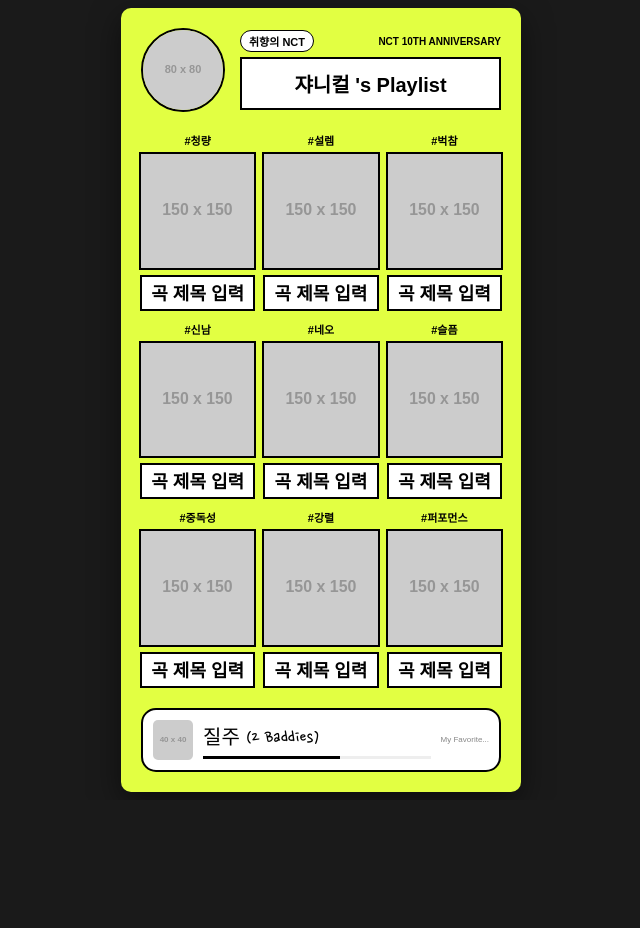
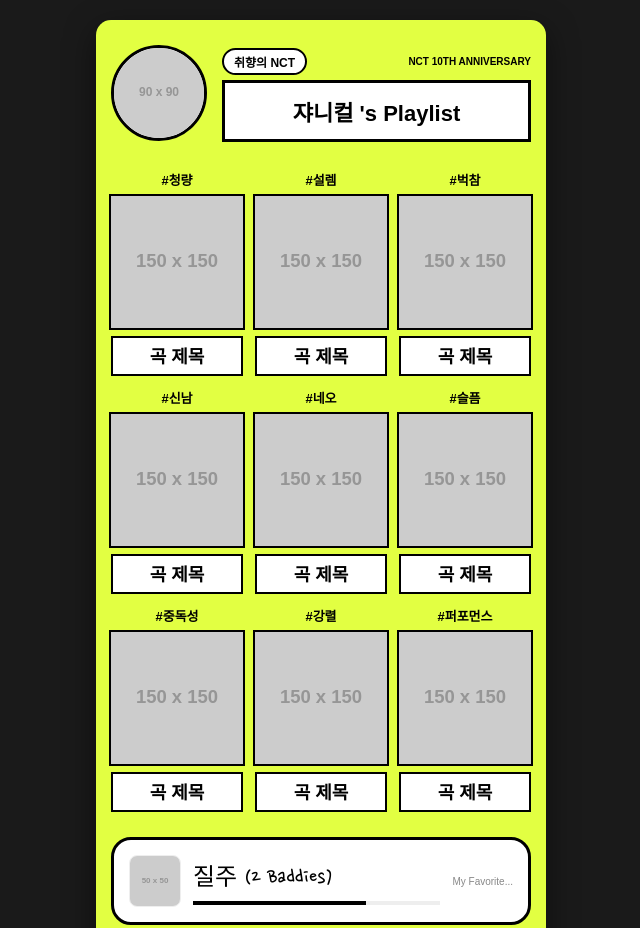
Before and after one commit to kaya1229/NCT_PLAYLIST, a plain HTML site: page index.html in a window 1280 px wide. Shown: the top 928 px of the page, without its empty margins (319-959 px from the left). Before the commit the page ends 800 px from the top, so only its background shows below. Drawn offline with Linux system fonts and the light colour scheme; placeholder pictures from the web are drawn by us; a web font is replaced by a local one.

Commit message:
Update index.html

```diff
--- a/index.html
+++ b/index.html
@@ -2,57 +2,68 @@
 <html lang="ko">
 <head>
     <meta charset="UTF-8">
-    <title>NCT Playlist UI with iTunes API</title>
+    <meta name="viewport" content="width=device-width, initial-scale=1.0">
+    <title>NCT Playlist Maker</title>
 
     <link href="https://fonts.googleapis.com/css2?family=Nanum+Pen+Script&display=swap" rel="stylesheet">
     <link href="https://cdn.jsdelivr.net/gh/orioncactus/pretendard/dist/web/static/pretendard.css" rel="stylesheet">
 
     <style>
         :root {
-            --nct-neon: #CBFF00; /* NCT 공식 네온 그린 */
-            --bg-yellow: #E2FF42; /* 레퍼런스 배경 노란빛 그린 */
-            --font-hand: 'Nanum Pen Script', cursive; /* 레퍼런스 손글씨 */
-            --font-gothic: 'Pretendard', sans-serif; /* 레퍼런스 기본 텍스트 */
+            --nct-neon: #CBFF00;
+            --bg-yellow: #E2FF42;
+            --font-hand: 'Nanum Pen Script', cursive;
+            --font-gothic: 'Pretendard', sans-serif;
         }
 
         body {
             background-color: #1a1a1a;
             display: flex;
             justify-content: center;
-            align-items: center;
+            align-items: flex-start; /* 모바일에서 상단부터 노출 */
             min-height: 100vh;
             margin: 0;
+            padding: 20px 10px;
+            box-sizing: border-box;
             font-family: var(--font-gothic);
         }
 
         .playlist-card {
             background-color: var(--bg-yellow);
-            width: 360px;
-            padding: 20px;
-            border-radius: 10px;
+            width: 100%;
+            max-width: 450px; /* 모바일에서 더 크게 보이도록 조정 */
+            padding: 25px 15px;
+            border-radius: 15px;
             box-shadow: 0 10px 30px rgba(0,0,0,0.5);
             position: relative;
+            box-sizing: border-box;
         }
 
-        /* 상단 프로필 영역 */
+        /* 프로필 영역 */
         .header {
             display: flex;
             align-items: center;
             gap: 15px;
-            margin-bottom: 20px;
+            margin-bottom: 25px;
+        }
+
+        .profile-container {
+            position: relative;
+            cursor: pointer;
         }
 
         .profile-img {
-            width: 80px;
-            height: 80px;
+            width: 90px;
+            height: 90px;
             border-radius: 50%;
-            border: 2px solid #000;
+            border: 3px solid #000;
             object-fit: cover;
+            background-color: #fff;
         }
 
-        .title-area {
-            flex-grow: 1;
-        }
+        #profileInput { display: none; }
+
+        .title-area { flex-grow: 1; }
 
         .badge-row {
             display: flex;
@@ -63,29 +74,29 @@
 
         .nct-badge {
             background: #fff;
-            padding: 2px 8px;
+            padding: 3px 10px;
             border-radius: 20px;
-            font-size: 11px;
+            font-size: 12px;
             font-weight: 900;
-            border: 1px solid #000;
+            border: 2px solid #000;
         }
 
         .user-name-box {
             background: #fff;
-            padding: 10px;
-            border: 2px solid #000;
-            font-size: 20px;
+            padding: 12px;
+            border: 3px solid #000;
+            font-size: 22px;
             font-weight: 900;
             text-align: center;
-            font-family: var(--font-gothic);
+            outline: none;
         }
 
-        /* 3x3 그리드 영역 */
+        /* 그리드 영역 */
         .grid-container {
             display: grid;
             grid-template-columns: repeat(3, 1fr);
-            gap: 10px;
-            margin-bottom: 20px;
+            gap: 12px;
+            margin-bottom: 25px;
         }
 
         .track-item {
@@ -95,130 +106,120 @@
         }
 
         .hashtag {
-            font-size: 11px;
+            font-size: 13px;
             font-weight: 900;
-            margin-bottom: 4px;
-            font-family: var(--font-gothic);
+            margin-bottom: 5px;
         }
 
         .album-cover {
             width: 100%;
             aspect-ratio: 1 / 1;
-            background-color: #ddd;
+            background-color: #fff;
             border: 2px solid #000;
             cursor: pointer;
-            transition: transform 0.2s;
             object-fit: cover;
         }
 
-        .album-cover:hover {
-            transform: scale(1.05);
+        .song-title-box {
+            width: calc(100% - 4px);
+            background: #fff;
+            border: 2px solid #000;
+            margin-top: 6px;
+            padding: 4px 0;
+            font-size: 18px;
+            text-align: center;
+            font-family: var(--font-hand);
+            font-weight: bold;
+            min-height: 24px;
         }
 
-        .song-title-box {
-            width: calc(100% - 2px);
-            background: #fff;
-            border: 2px solid #000;
-            margin-top: 5px;
-            padding: 2px 0;
-            font-size: 18px;
-            text-align: center;
-            font-family: var(--font-hand); /* 손글씨 폰트 적용 */
-            font-weight: bold;
-        }
-
-        /* 하단 최애곡 영역 */
+        /* 최애곡 영역 */
         .favorite-bar {
             background: #fff;
-            border-radius: 15px;
-            padding: 10px;
+            border-radius: 20px;
+            padding: 15px;
             display: flex;
             align-items: center;
-            gap: 10px;
-            border: 2px solid #000;
+            gap: 12px;
+            border: 3px solid #000;
         }
 
         .fav-cover {
-            width: 40px;
-            height: 40px;
-            border-radius: 5px;
+            width: 50px;
+            height: 50px;
+            border-radius: 8px;
+            border: 1px solid #eee;
+            cursor: pointer;
         }
 
-        .fav-info {
-            flex-grow: 1;
-        }
+        .fav-info { flex-grow: 1; }
 
         .fav-title {
-            font-size: 20px;
-            font-family: var(--font-hand); /* 손글씨 폰트 적용 */
+            font-size: 24px;
+            font-family: var(--font-hand);
             display: block;
+            outline: none;
+            cursor: text;
         }
 
         .progress-line {
-            height: 3px;
+            height: 4px;
             background: #eee;
-            margin-top: 5px;
-            position: relative;
+            margin-top: 8px;
         }
 
-        .progress-fill {
-            width: 60%;
-            height: 100%;
-            background: #000;
-        }
+        .progress-fill { width: 70%; height: 100%; background: #000; }
 
-        /* 검색 모달 스타일 */
+        /* 검색 모달 */
         .search-modal {
             display: none;
-            position: absolute;
+            position: fixed;
             top: 50%;
             left: 50%;
             transform: translate(-50%, -50%);
             background: #fff;
-            padding: 20px;
-            border: 3px solid #000;
-            width: 80%;
-            z-index: 100;
+            padding: 25px;
+            border: 4px solid #000;
+            width: 85%;
+            max-width: 400px;
+            z-index: 1000;
+            box-shadow: 0 0 0 100vmax rgba(0,0,0,0.7);
+        }
+
+        .search-row {
+            display: flex;
+            gap: 10px; /* 입력창과 버튼 간격 띄움 */
+            margin-bottom: 15px;
         }
 
         .search-input {
-            width: 80%;
-            padding: 8px;
+            flex-grow: 1;
+            padding: 12px;
             border: 2px solid #000;
-            font-family: var(--font-gothic);
+            font-size: 16px;
+            outline: none;
         }
 
         .search-btn {
-            padding: 8px 15px;
+            padding: 12px 20px;
             background: var(--nct-neon);
             border: 2px solid #000;
-            font-family: var(--font-gothic);
             font-weight: bold;
             cursor: pointer;
         }
 
         .search-results {
-            margin-top: 15px;
-            max-height: 200px;
+            max-height: 250px;
             overflow-y: auto;
         }
 
         .result-item {
             display: flex;
             align-items: center;
-            gap: 10px;
-            padding: 5px;
+            gap: 12px;
+            padding: 10px;
             cursor: pointer;
             border-bottom: 1px solid #eee;
-        }
-
-        .result-item:hover {
-            background: #f5f5f5;
-        }
-
-        .result-cover {
-            width: 40px;
-            height: 40px;
         }
     </style>
 </head>
@@ -226,13 +227,16 @@
 
 <div class="playlist-card">
     <div class="header">
-        <img src="https://via.placeholder.com/80" class="profile-img" alt="Profile">
+        <div class="profile-container" onclick="document.getElementById('profileInput').click()">
+            <img id="profileDisplay" src="https://via.placeholder.com/90?text=Profile" class="profile-img" alt="Profile">
+            <input type="file" id="profileInput" accept="image/*" onchange="loadProfile(event)">
+        </div>
         <div class="title-area">
             <div class="badge-row">
                 <span class="nct-badge">취향의 NCT</span>
                 <span style="font-size: 10px; font-weight: 900;">NCT 10TH ANNIVERSARY</span>
             </div>
-            <div class="user-name-box">쟈니컬 's Playlist</div>
+            <div class="user-name-box" contenteditable="true" spellcheck="false">쟈니컬 's Playlist</div>
         </div>
     </div>
 
@@ -243,8 +247,8 @@
                 document.write(`
                     <div class="track-item" id="item-${index}">
                         <div class="hashtag">${tag}</div>
-                        <img class="album-cover" onclick="openSearch(${index})" src="https://via.placeholder.com/150" alt="Select Song">
-                        <div class="song-title-box">곡 제목 입력</div>
+                        <img class="album-cover" onclick="openSearch(${index})" src="https://via.placeholder.com/150?text=Select" alt="Select">
+                        <div class="song-title-box">곡 제목</div>
                     </div>
                 `);
             });
@@ -252,84 +256,80 @@
     </div>
 
     <div class="favorite-bar">
-        <img src="https://via.placeholder.com/40" class="fav-cover">
+        <img src="https://via.placeholder.com/50?text=Art" class="fav-cover" onclick="openSearch('fav')">
         <div class="fav-info">
-            <span class="fav-title">질주 (2 Baddies)</span>
+            <span class="fav-title" contenteditable="true" spellcheck="false">질주 (2 Baddies)</span>
             <div class="progress-line"><div class="progress-fill"></div></div>
         </div>
-        <span style="font-size: 8px; color: #888;">My Favorite...</span>
+        <span contenteditable="true" style="font-size: 10px; color: #888; outline:none;">My Favorite...</span>
     </div>
 
     <div class="search-modal" id="searchModal">
-        <input type="text" class="search-input" id="searchInput" placeholder="NCT 곡 제목을 입력하세요">
-        <button class="search-btn" onclick="searchSong()">검색</button>
+        <div class="search-row">
+            <input type="text" class="search-input" id="searchInput" placeholder="곡 제목 입력">
+            <button class="search-btn" onclick="searchSong()">검색</button>
+        </div>
         <div class="search-results" id="searchResults"></div>
-        <button style="margin-top:10px; padding: 5px; border:1px solid #000; cursor:pointer;" onclick="closeSearch()">닫기</button>
+        <button style="width:100%; margin-top:15px; padding:10px; background:#eee; border:2px solid #000; font-weight:bold;" onclick="closeSearch()">닫기</button>
     </div>
 </div>
 
 <script>
-    let currentItemIndex = null; // 현재 선택된 그리드 칸 번호
+    let currentItemIndex = null;
 
-    // 검색 모달 열기
+    // 프로필 이미지 업로드 로직
+    function loadProfile(event) {
+        const output = document.getElementById('profileDisplay');
+        output.src = URL.createObjectURL(event.target.files[0]);
+    }
+
     function openSearch(index) {
         currentItemIndex = index;
         document.getElementById('searchModal').style.display = 'block';
         document.getElementById('searchInput').focus();
     }
 
-    // 검색 모달 닫기
     function closeSearch() {
         document.getElementById('searchModal').style.display = 'none';
         document.getElementById('searchResults').innerHTML = '';
         document.getElementById('searchInput').value = '';
     }
 
-    // iTunes API를 이용한 곡 검색
     async function searchSong() {
         const query = document.getElementById('searchInput').value;
         if (!query) return;
-
         const resultsDiv = document.getElementById('searchResults');
         resultsDiv.innerHTML = '검색 중...';
 
         try {
-            // NCT로 검색 결과 제한하여 정확도 높이기
             const response = await fetch(`https://itunes.apple.com/search?term=NCT+${query}&entity=song&limit=10`);
             const data = await response.json();
-
-            resultsDiv.innerHTML = ''; // 결과 초기화
+            resultsDiv.innerHTML = '';
 
             data.results.forEach(song => {
                 const item = document.createElement('div');
                 item.className = 'result-item';
-                // 고화질 앨범 아트를 위한 URL 수정
                 const highResCover = song.artworkUrl100.replace('100x100bb', '600x600bb');
-
                 item.innerHTML = `
-                    <img src="${song.artworkUrl60}" class="result-cover">
-                    <div>
-                        <strong>${song.trackName}</strong><br>
-                        <span style="font-size:12px; color:#666;">${song.artistName}</span>
-                    </div>
+                    <img src="${song.artworkUrl60}" style="width:40px; border-radius:4px;">
+                    <div><strong>${song.trackName}</strong><br><small>${song.artistName}</small></div>
                 `;
-                // 곡 선택 시 그리드에 반영
                 item.onclick = () => selectSong(highResCover, song.trackName);
                 resultsDiv.appendChild(item);
             });
-
-        } catch (error) {
-            resultsDiv.innerHTML = '검색 실패 ㅠㅠ';
-            console.error(error);
-        }
+        } catch (e) { resultsDiv.innerHTML = '검색 실패'; }
     }
 
-    // 선택한 곡을 그리드 칸에 채우기
     function selectSong(coverUrl, title) {
-        const item = document.getElementById(`item-${currentItemIndex}`);
-        item.querySelector('.album-cover').src = coverUrl; // 이미지 변경
-        item.querySelector('.song-title-box').innerText = title; // 제목 변경
-        closeSearch(); // 모달 닫기
+        if(currentItemIndex === 'fav') {
+            document.querySelector('.fav-cover').src = coverUrl;
+            document.querySelector('.fav-title').innerText = title;
+        } else {
+            const item = document.getElementById(`item-${currentItemIndex}`);
+            item.querySelector('.album-cover').src = coverUrl;
+            item.querySelector('.song-title-box').innerText = title;
+        }
+        closeSearch();
     }
 </script>
 
```
